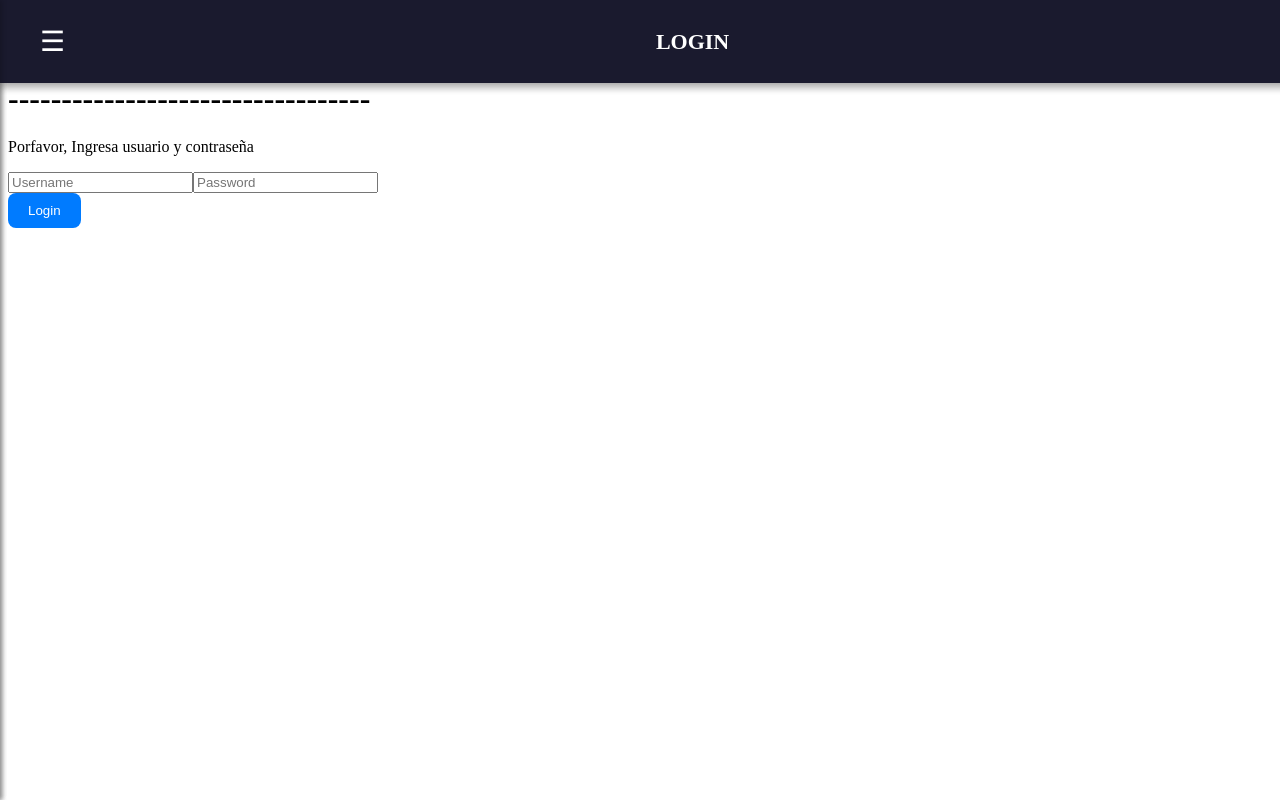
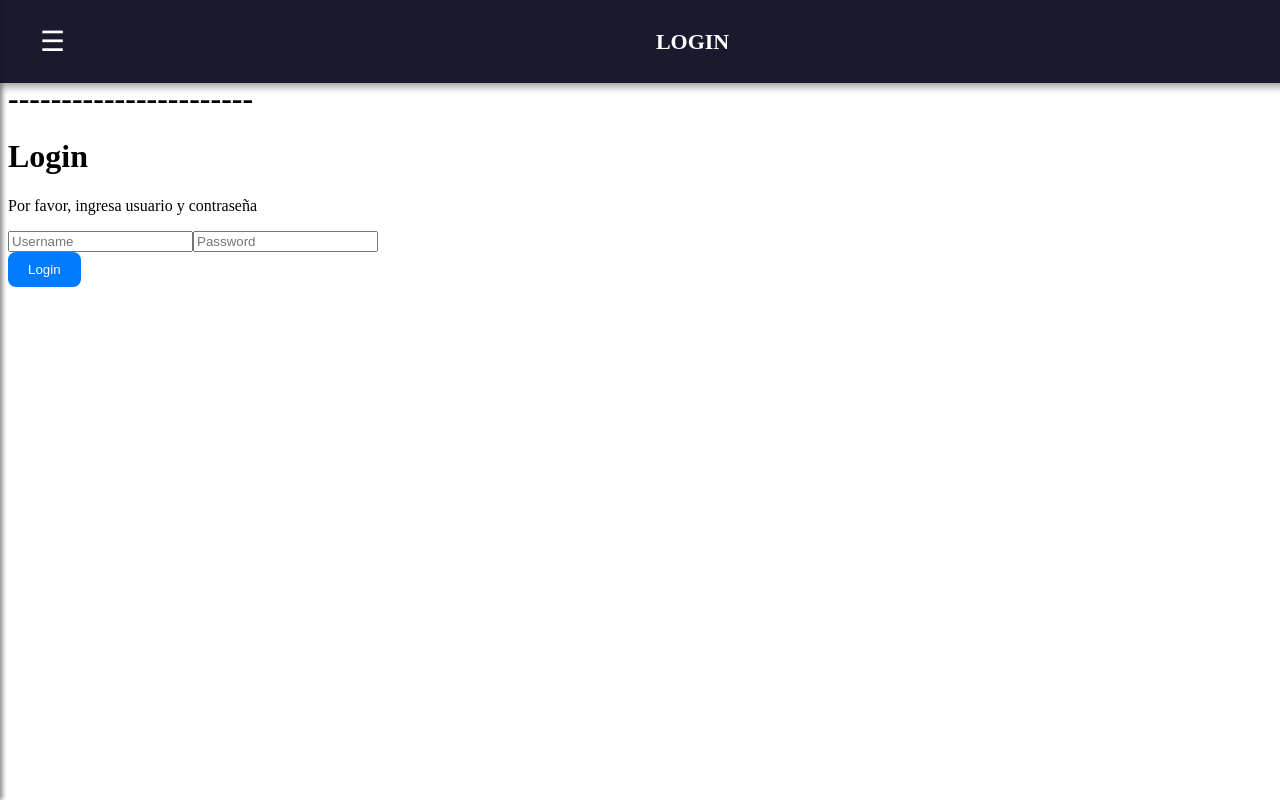
Before and after one commit to eleniogarcia/Manos-a-la-obra-5-ELENIO-GARCIA-BUSTAMANTE, a React (Vite) app: page /login in a window 1280 px wide. Built offline with nearby package versions, Linux system fonts and the light colour scheme.

Commit message:
commit 18-11

```diff
--- a/src/components/pages/EpicDetail.jsx
+++ b/src/components/pages/EpicDetail.jsx
@@ -65,8 +65,6 @@ const EpicDetail = () => {
           {epic ? (
             <>
               <Header title={epic.name} /> {/* Solo se ejecuta si epic no es null */}
-
-
               <h3>Stories:</h3>
               <div className="story-grid">
                 {stories.length > 0 ? (
--- a/src/components/pages/login.jsx
+++ b/src/components/pages/login.jsx
@@ -2,7 +2,7 @@ import React, { useState } from 'react';
 import { useNavigate } from 'react-router-dom';
 import Header from '../organism/Header';
 
-export default function Login() {
+export default function Login({ setIsAuthenticated }) {
   const [username, setUsername] = useState('');
   const [password, setPassword] = useState('');
   const [error, setError] = useState('');
@@ -13,9 +13,9 @@ export default function Login() {
     e.preventDefault();
 
     const data = {
-      "username" : "waltermolina",
-      "password": "1234"
-    }
+      username: "waltermolina",
+      password: "1234"
+    };
 
     try {
       const response = await fetch("https://lamansysfaketaskmanagerapi.onrender.com/api/login", {
@@ -24,34 +24,38 @@ export default function Login() {
           'Content-Type': 'application/json',
         },
         body: JSON.stringify(data),
-      })
-      .then((response) => response.json())
-      .then((data) => {
-        console.log('Success:', data)
-
-        // Guarda el token en el localStorage
-        localStorage.setItem('token', data.token);
-        /*localStorage.setItem('userID', result.user._id);*/
-
       });
 
+      const result = await response.json();
+      console.log('Success:', result);
 
+      if (result.token) {
+        // Guarda el token en el localStorage
+        localStorage.setItem('token', result.token);
 
-      // Redirige al usuario a la página de proyectos
-      navigate('/my-projects'); // Cambia esto a la ruta correcta de tus proyectos
+        // Actualiza el estado de autenticación
+        setIsAuthenticated(true);
+
+        // Redirige al usuario a la página de proyectos
+        navigate('/my-projects');
+      } else {
+        setError('No se pudo autenticar');
+      }
+
     } catch (error) {
       console.error('Error:', error);
-      setError(error.message);
+      setError('Error al intentar iniciar sesión');
     }
   };
 
   return (
     <div>
-      <Header title="LOGIN" /> {/* Aquí se pasa el título al Header */}
-        <h1>Login</h1>
-        <h1>----------------------------------</h1>
-      <p>Porfavor, Ingresa usuario y contraseña</p>
-      <form onSubmit={(e)=>handleSubmit(e)}>
+      <Header title="LOGIN" />
+      <h1>-----------------------</h1>
+      <h1>-----------------------</h1>
+      <h1>Login</h1>
+      <p>Por favor, ingresa usuario y contraseña</p>
+      <form onSubmit={handleSubmit}>
         <div>
           <input
             placeholder='Username'
```
